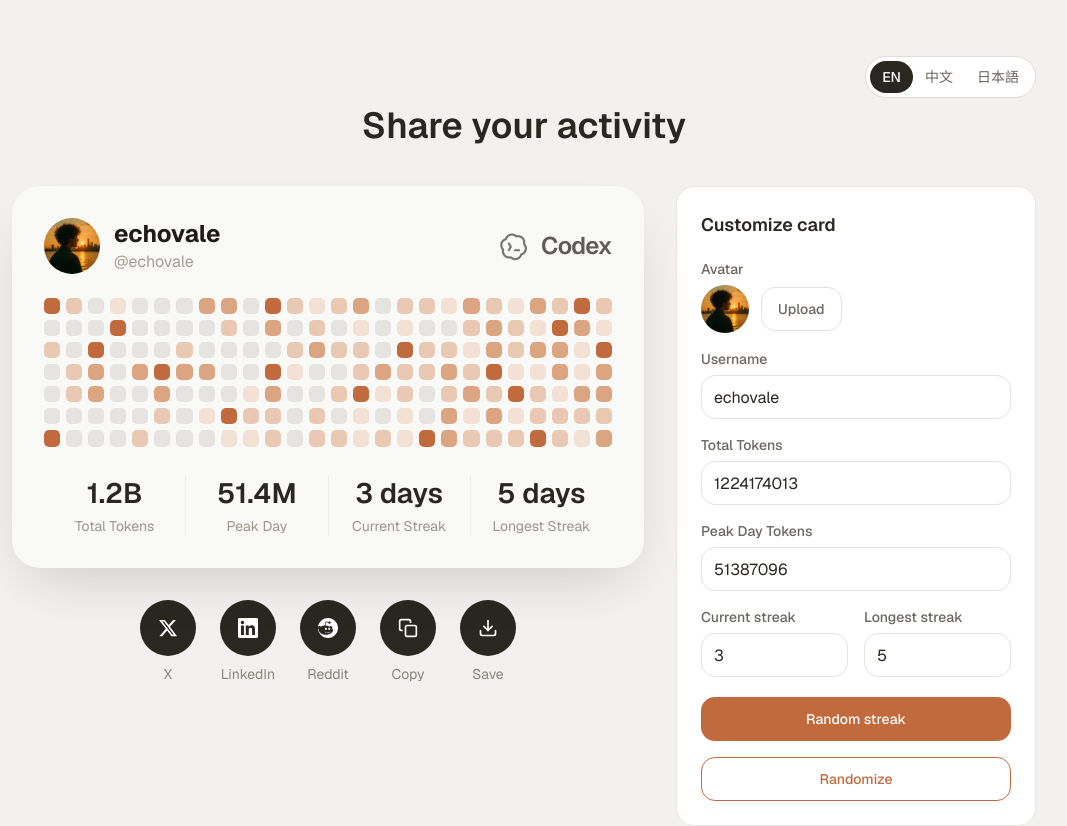
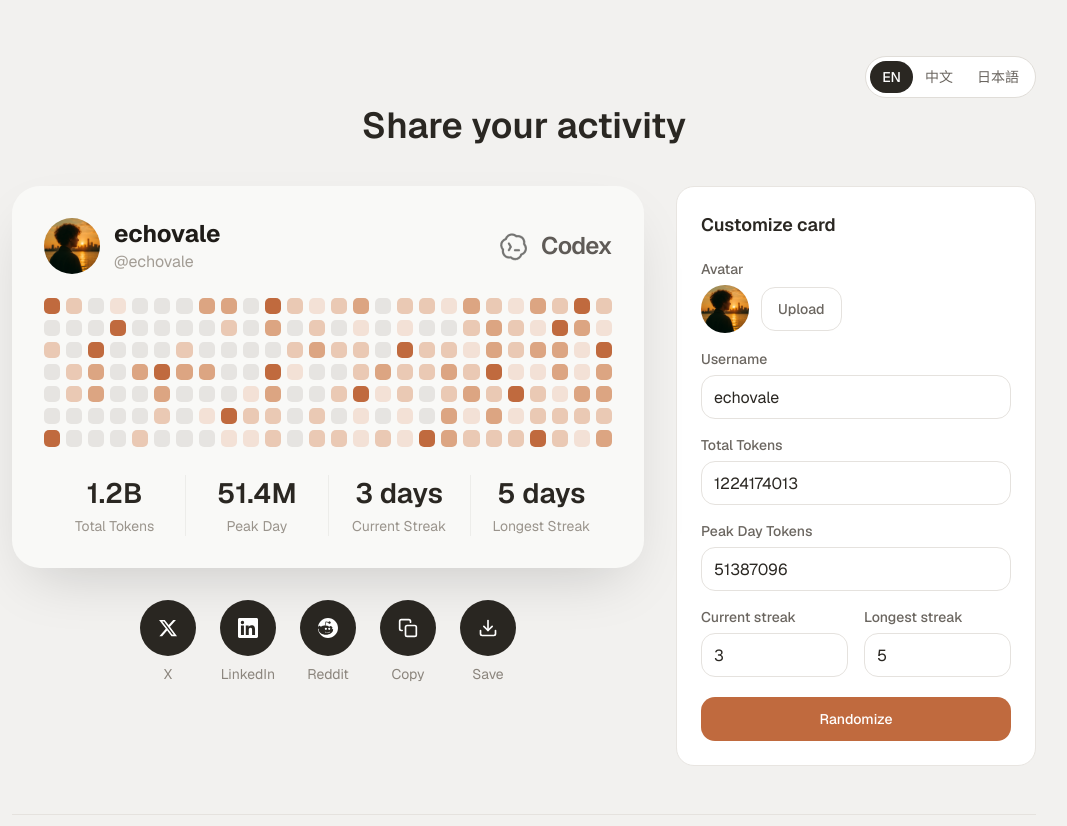
Before and after one commit to extrastu/codex-usage-card, a Next.js app: page / in a window 1280 px wide. Shown: the top 826 px of the page, without its empty margins (116-1183 px from the left). Built offline with nearby package versions, Linux system fonts and the light colour scheme.

Commit message:
feat: unify button styles for random streak and random buttons
Co-authored-by: extrastu <19451694+extrastu@users.noreply.github.com>

```diff
--- a/app/page.tsx
+++ b/app/page.tsx
@@ -343,22 +343,8 @@ export default function Page() {
 
               <button
                 type="button"
-                onClick={() => {
-                  const longestStreak = randomStreak()
-                  update({
-                    longestStreak,
-                    currentStreak: Math.floor(Math.random() * (longestStreak + 1)),
-                  })
-                }}
+                onClick={randomizeAll}
                 className="mt-1 h-11 touch-manipulation rounded-xl bg-[#c06a3e] text-sm font-medium text-white transition hover:bg-[#a85a32] active:scale-[0.99]"
-              >
-                {t.randomStreak}
-              </button>
-
-              <button
-                type="button"
-                onClick={randomizeAll}
-                className="h-11 touch-manipulation rounded-xl border border-[#c06a3e] text-sm font-medium text-[#c06a3e] transition hover:bg-[#c06a3e]/10 active:scale-[0.99]"
               >
                 {t.random}
               </button>
```
